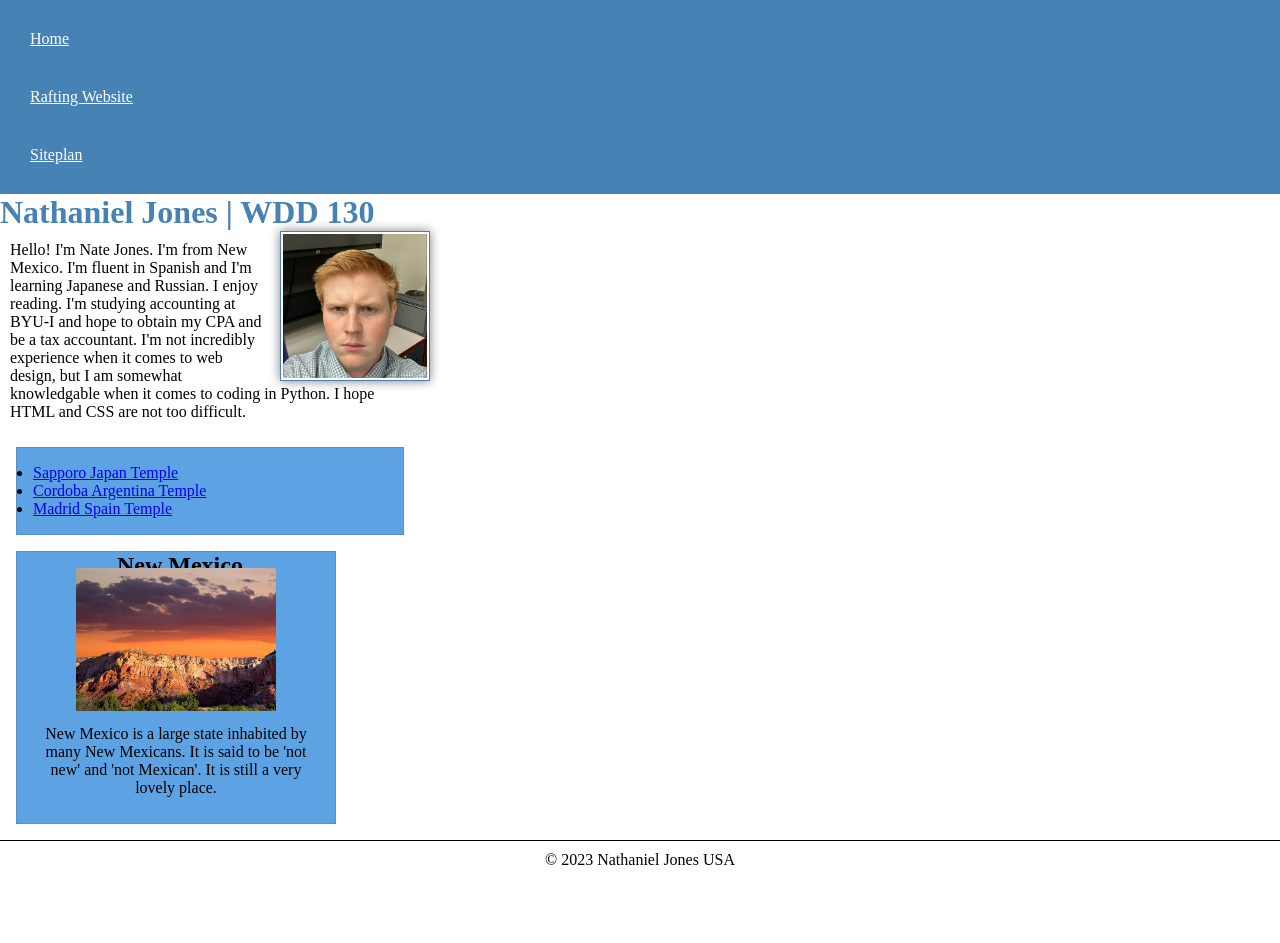
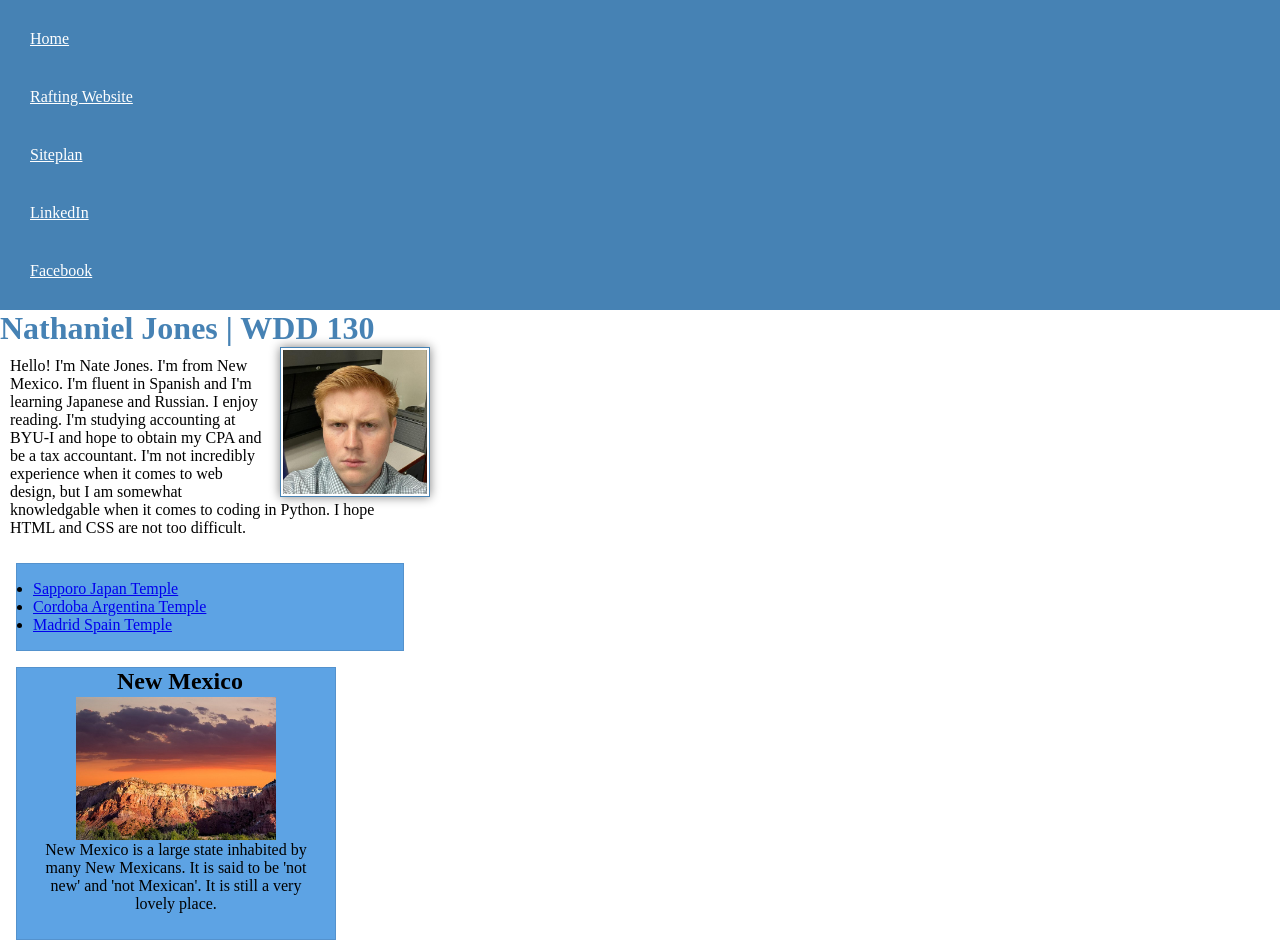
Before and after one commit to natenjones14/wdd130, a plain HTML site: page index.html in a window 1280 px wide. Shown: the top 943 px of the page. Before the commit the page ends 879 px from the top, so only its background shows below. Drawn offline with Linux system fonts and the light colour scheme.

Commit message:
commit 2

```diff
--- a/index.html
+++ b/index.html
@@ -15,6 +15,8 @@
                 <a href="#">Home</a>
                 <a href="wwr/">Rafting Website</a>
                 <a href="wwr/site-plan-rafting.html">Siteplan</a>
+                <a href="https://linkedin.com">LinkedIn</a>
+                <a href="https://facebook.com">Facebook</a>
             </nav>
         </header>
         <main>
--- a/styles/styles.css
+++ b/styles/styles.css
@@ -53,8 +53,8 @@ aside h2 {
 aside img {
     width: 200px;
     height: auto;
-    clear: left;
     position: relative;
+    top: 13px;
 }
 
 footer {
@@ -71,7 +71,6 @@ footer {
     padding: 1rem;
     background-color: rgb(93, 163, 228);
     color: #000;
-    clear: right;
 }
 
 /* smeed, this is a practice comment */
```
